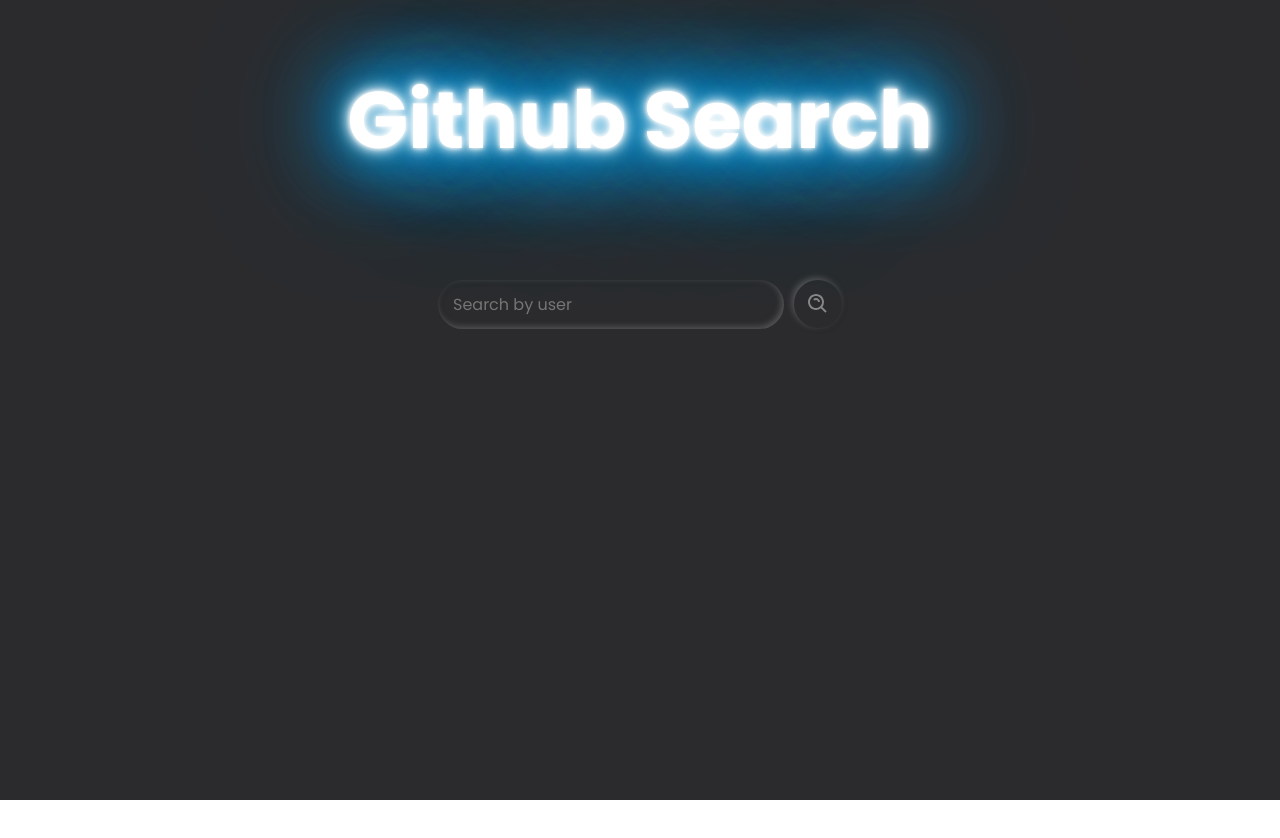
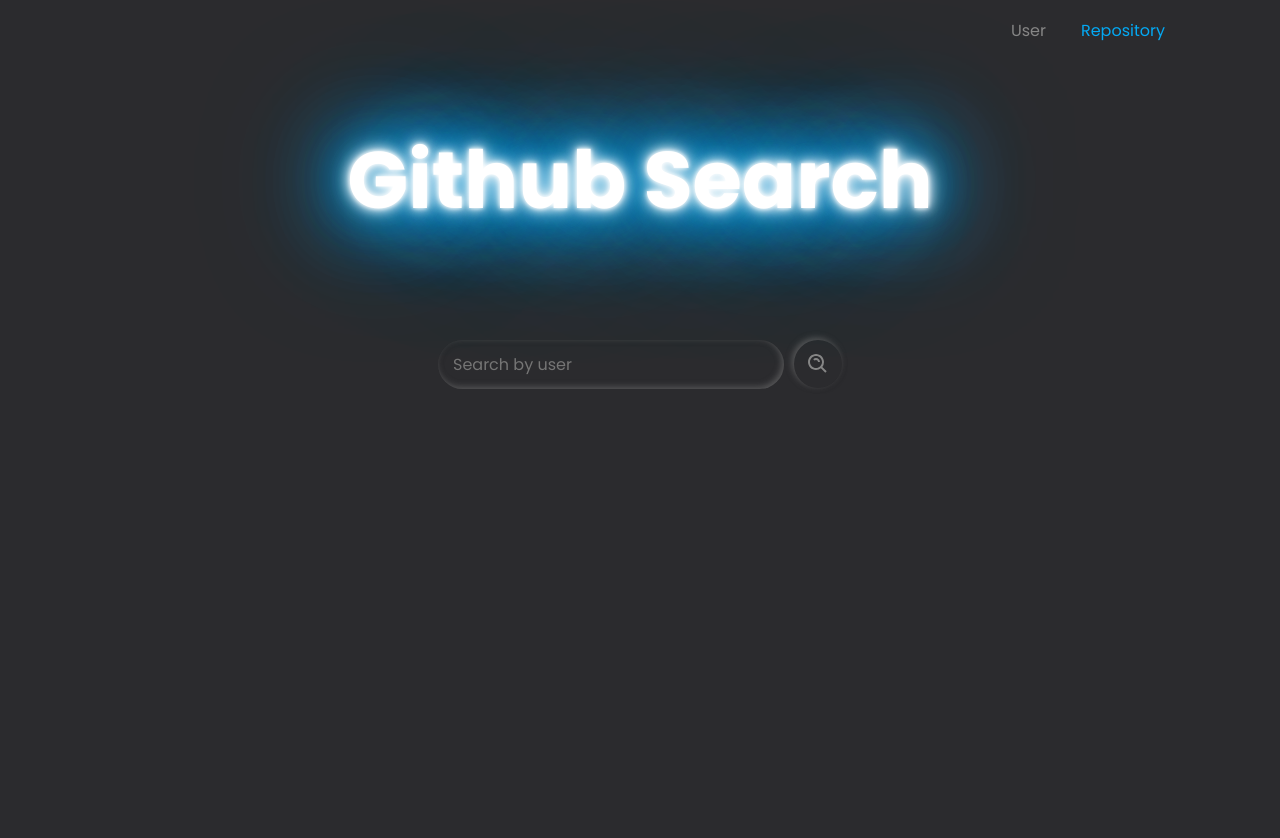
Before and after one commit to renedelcarpio/githubFinder, a React app: page /repo in a window 1280 px wide. Shown: the top 838 px of the page. Before the commit the page ends 800 px from the top, so only its background shows below. Built offline with nearby package versions, Linux system fonts and the light colour scheme.

Commit message:
add layout to routes

```diff
--- a/src/routes/AppRouter.js
+++ b/src/routes/AppRouter.js
@@ -1,15 +1,17 @@
-import React from 'react';
 import { BrowserRouter, Route, Routes } from 'react-router-dom';
+import Layout from '../components/Layout/Layout';
 import RepositoriesSearch from '../components/RepositoriesSearch/RepositoriesSearch';
 import UserSearch from '../components/UserSearch/UserSearch';
 
 const AppRouter = () => {
   return (
     <BrowserRouter>
-      <Routes>
-        <Route path="/*" element={<UserSearch />} />
-        <Route path="/repositories" element={<RepositoriesSearch />} />
-      </Routes>
+      <Layout>
+        <Routes>
+          <Route exact path="/*" element={<UserSearch />} />
+          <Route exact path="/repo" element={<RepositoriesSearch />} />
+        </Routes>
+      </Layout>
     </BrowserRouter>
   );
 };
```
